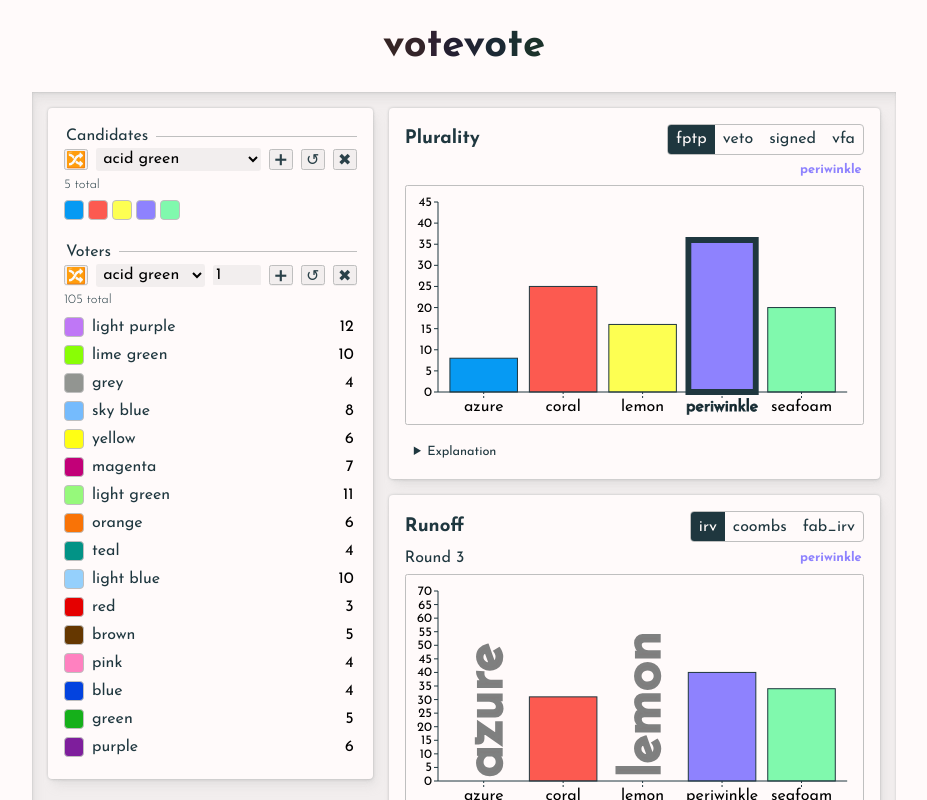
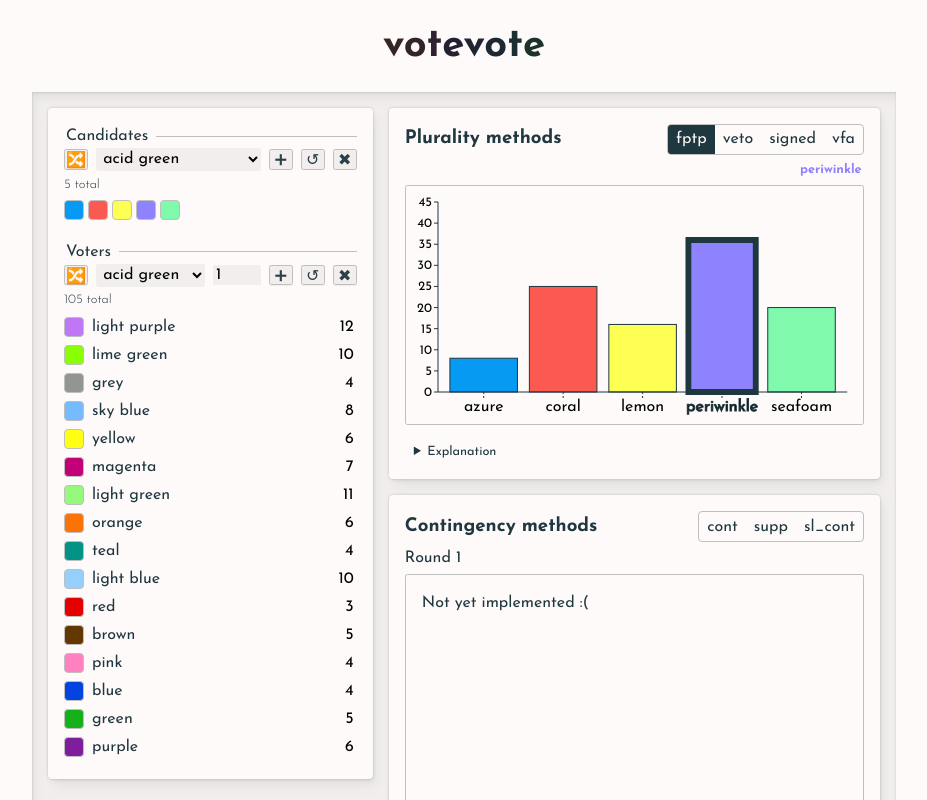
Before and after one commit to tif-calin/votevote, a React (Create React App) app: page / in a window 1280 px wide. Shown: the whole page, without its empty margins (176-1103 px from the left). Built offline with nearby package versions, Linux system fonts and the light colour scheme.

Commit message:
add contingency block

```diff
--- a/src/views/home/OutputRight.tsx
+++ b/src/views/home/OutputRight.tsx
@@ -1,5 +1,6 @@
 import React from 'react';
 import styled from 'styled-components';
+import ContingencyBlock from './blocks/ContingencyBlock';
 import { MemoizedIRVBlock } from './blocks/IRVBlock';
 import PluralityBlock from './blocks/PluralityBlock';
 
@@ -23,6 +24,9 @@ const OutputRight: React.FC<Props> = ({ data }) => {
       <PluralityBlock
         data={data}
       />
+      <ContingencyBlock
+        data={data}
+      />
       <MemoizedIRVBlock
         data={data}
       />
--- a/src/views/home/blocks/Block/BlockTop.tsx
+++ b/src/views/home/blocks/Block/BlockTop.tsx
@@ -81,7 +81,7 @@ const BlockTop: React.FC<Props> = ({
       <h3
         onMouseOver={() => setMethodName(subtitle)}
         onMouseOut={() => setMethodName('')}
-      >{methodName || title}</h3>
+      >{methodName || `${title} methods`}</h3>
       <form name={`${title.toLowerCase()}-options`}>
         {options?.map((key: string, i: number) => (
           <label
--- /dev/null
+++ b/src/views/home/blocks/ContingencyBlock.tsx
@@ -0,0 +1,91 @@
+import React from 'react';
+import BarChartWithRounds from '../../../components/charts/BarChartWithRounds';
+import xkcd from '../../../data/xkcd';
+import useInterval from '../../../hooks/useInterval';
+import Block from './Block';
+
+type Info = {
+  [key: string]: {
+    name?: string,
+    explanation?: string,
+    visualization?: React.FC<any>,
+  };
+};
+
+interface Props {
+  data: { [methodKey: string]: { [candidateKey: string]: number }[] };
+};
+
+const info: Info = {
+  cont: {
+    name: 'Contingency',
+  },
+  supp: {
+    name: 'Supplementary',
+  },
+  sl_cont: {
+    name: 'Sri Lankan Contingency',
+  },
+};
+
+const ContingencyBlock: React.FC<Props> = ({ data }) => {
+  const [selectedMethod, setSelectedMethod] = React.useState('contingency');
+  const [currentRound, setCurrentRound] = React.useState(0);
+
+  useInterval(() => {
+    setCurrentRound(current =>
+      (current + 1) % ((data?.[selectedMethod]?.length || 0) + 2)
+    );
+  }, 2500);
+
+  const Chart = React.useMemo(() => {
+    return info?.[selectedMethod]?.visualization || BarChartWithRounds
+  }, [selectedMethod]);
+
+  const barStyles = React.useMemo(() => {
+    return Object.keys(data?.irv?.[0] || {}).reduce((acc, c) => ({
+      ...acc,
+      [c]: { fill: xkcd[c]?.hex || 'black' }
+    }), {})
+  }, [data]);
+
+  const [maxVal, minVal, winners] = React.useMemo(() => {
+    if (data?.[selectedMethod]?.length) {
+      const rounds = data[selectedMethod];
+      const final = rounds[rounds.length - 1] as { [key: string]: number };
+      // const final = rounds.at(-1) as { [key: string]: number };
+      const max = Math.max(...Object.values(final || {}));
+      const min = Math.min(...Object.values(final || {}));
+
+      return [
+        max,
+        min,
+        Object.keys(final).filter(k => final[k] === max),
+      ]
+    } else return [undefined, undefined, []];
+  }, [data, selectedMethod]);
+
+  const currentRoundNumber = Math.min(currentRound, data?.[selectedMethod]?.length - 1 || 0);
+
+  return (
+    <Block
+      title="Contingency"
+      info={info}
+      method={selectedMethod}
+      setMethod={setSelectedMethod}
+      round={currentRoundNumber}
+      winners={winners}
+    >
+      {
+        data[selectedMethod] ? <Chart
+          barStyles={barStyles}
+          round={data?.[selectedMethod]?.[currentRoundNumber] || {}}
+          maxVal={maxVal}
+          minVal={minVal}
+        /> : null
+      }
+    </Block>
+  );
+};
+
+export default ContingencyBlock;
```
